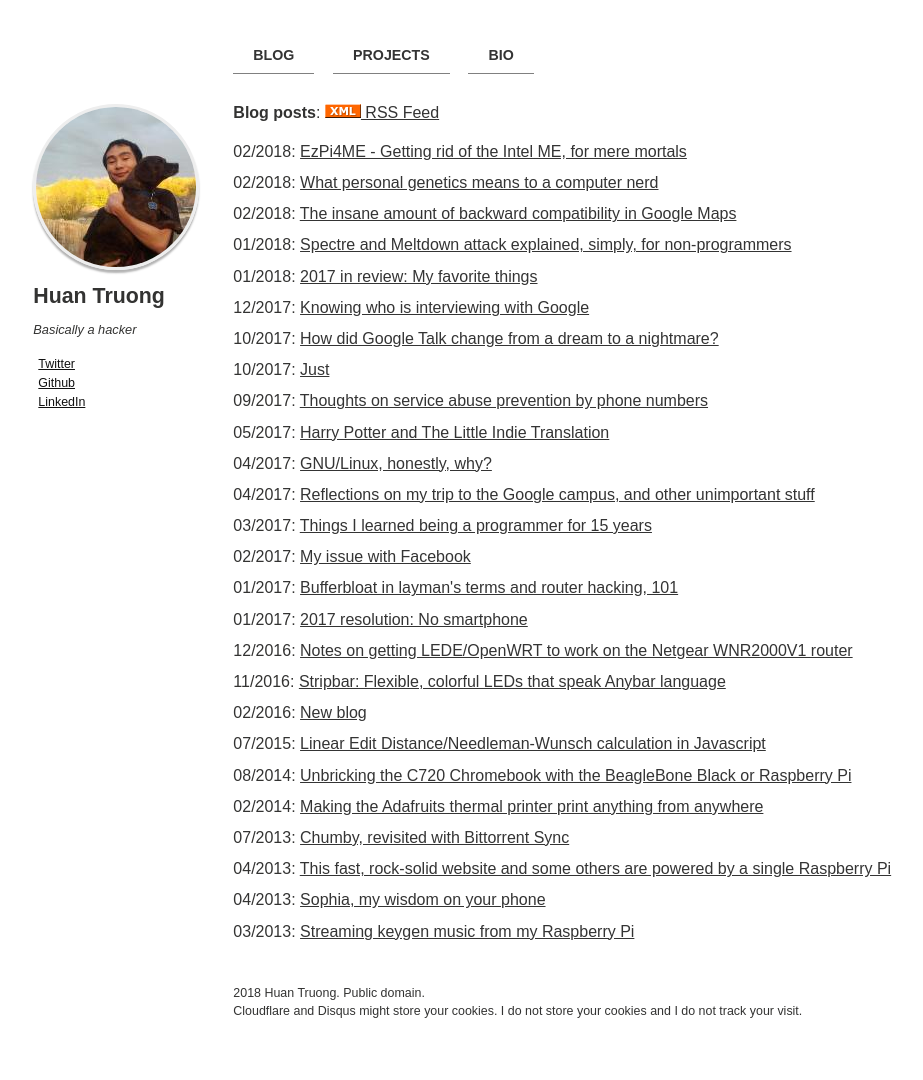
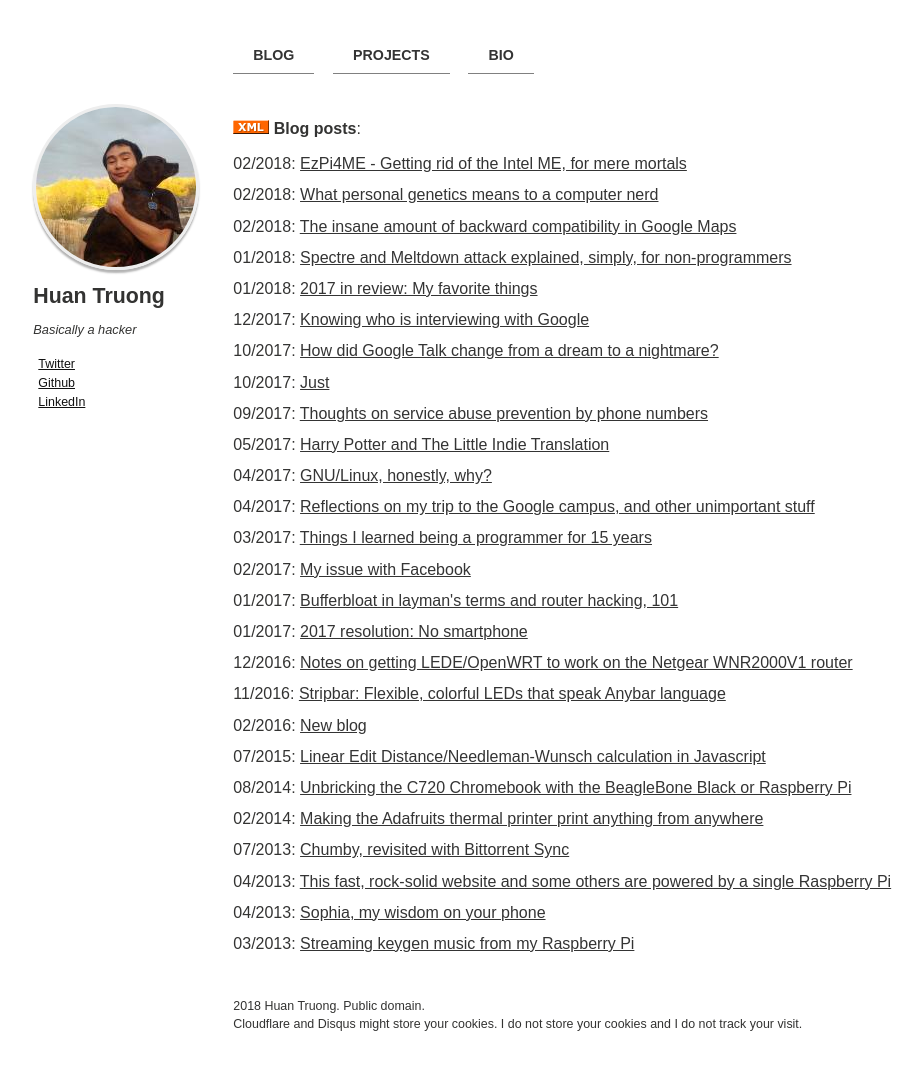
Before and after one commit to htruong/htruong.github.io, a Jekyll site: the page built from index.md, in a window 1280 px wide. Shown: the whole page, without its empty margins (115-1038 px from the left). Built offline with Jekyll 4.4.1, drawn with Linux system fonts in a browser that asks for light colours.

Commit message:
[site] visual tweaks and bugfix

```diff
--- a/_layouts/post-index.html
+++ b/_layouts/post-index.html
@@ -34,7 +34,8 @@
   </div>
   <div id="index">
 	  <!--<h1>{{ page.title }}</h1>-->
-	  <div><strong>Blog posts</strong>: <a href="/feed.xml"><img src="/assets/xml.gif" alt="RSS XML" /> RSS Feed</a><br/>&nbsp;</div>
+	  <div><p><a href="/feed.xml"><img src="/asset
+s/xml.gif" alt="RSS XML" /></a> <strong>Blog posts</strong>:</p></div>
     {% capture written_year %}'None'{% endcapture %}
     {% for post in site.posts %}
       {% capture year %}{{ post.date | date: '%Y' }}{% endcapture %}
--- a/_sass/normalize.scss
+++ b/_sass/normalize.scss
@@ -399,5 +399,5 @@
 
 ul, ol {
 	margin: 0;
-	padding-left: 0.5em;
+	padding-left: 1em;
 }
--- a/_sass/page.scss
+++ b/_sass/page.scss
@@ -64,15 +64,9 @@
 	li {
 		display: inline;
 		list-style-type: none;
-		border-bottom: 1px solid lighten($black,80);
-		border-bottom: 1px solid fade($black,10);
 		@include font-rem(16);
-		&:last-child {
-			border-bottom: 0 solid transparent;
-		}
 		@media #{$small} {
 			white-space: nowrap;
-			border-bottom: 0 solid transparent;
 		}
 		a {
 			display: inline;
```
